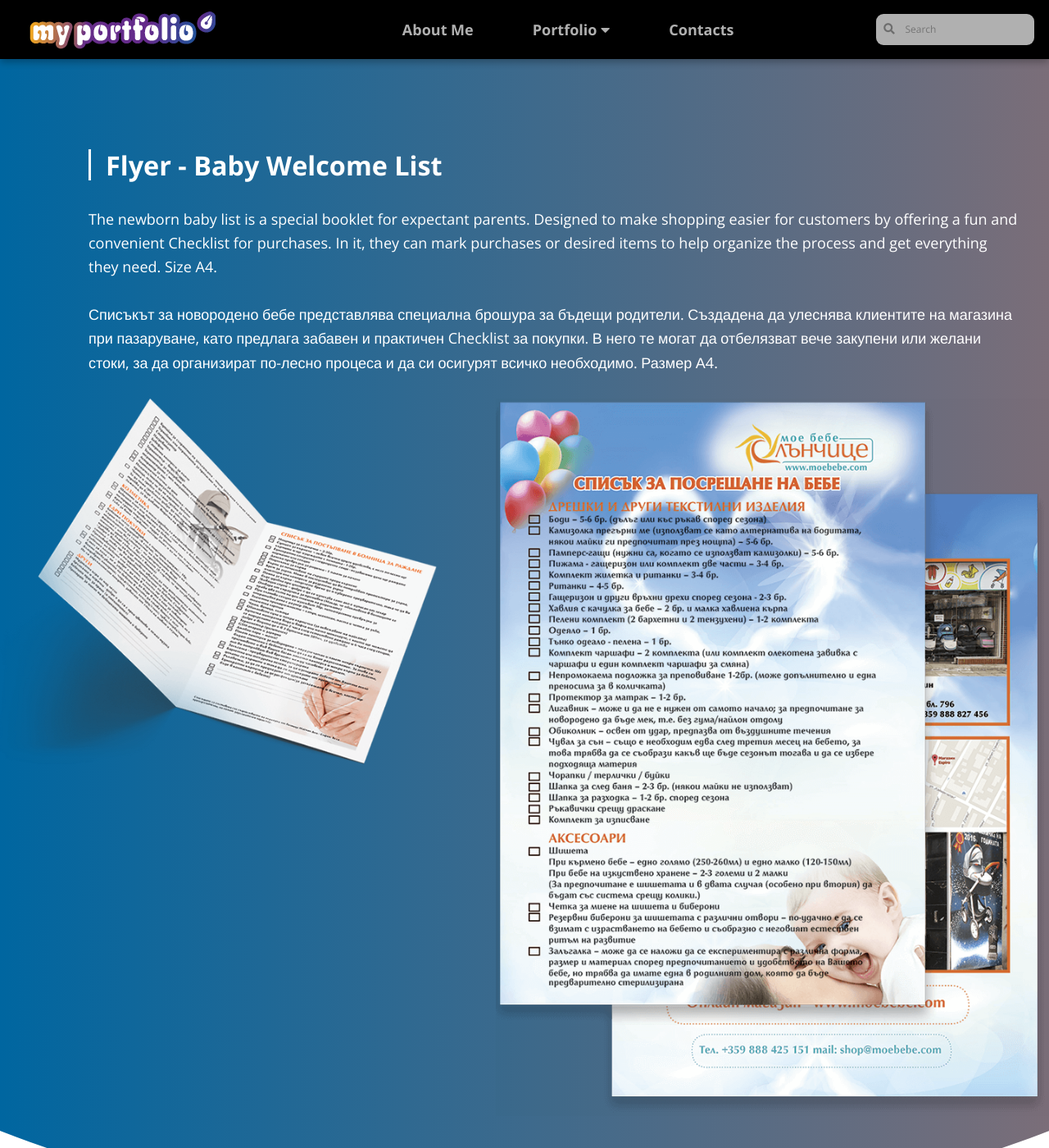
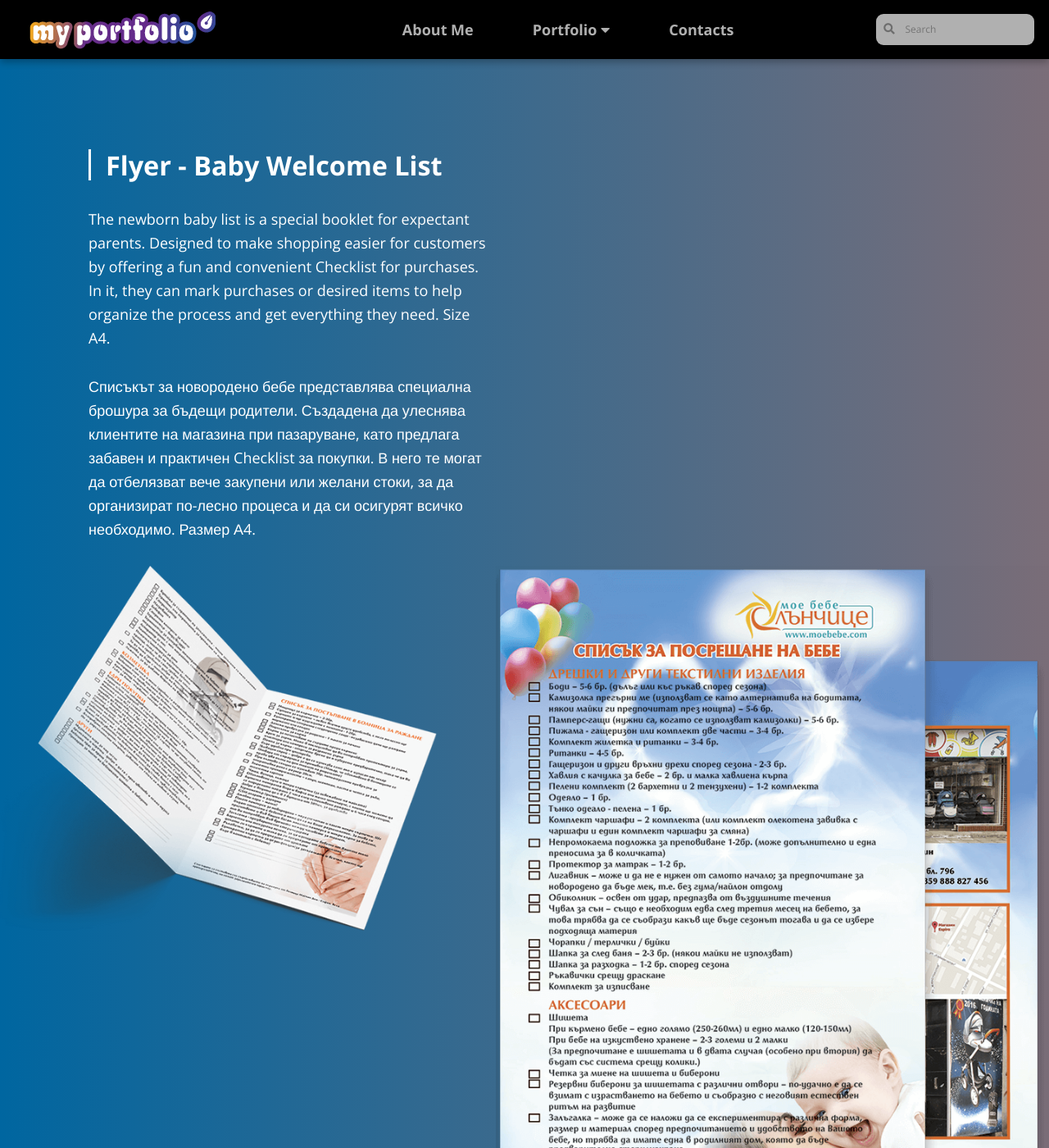
Before and after one commit to LiliyaMilanova/myportfolio, a Jekyll site: the page built from graphic-design-sunshane-shop.html, in a window 1280 px wide and 1400 px high, scrolled down 4320 px. Shown: the whole window at 82% size. Built offline with Jekyll 4.4.1, drawn with Linux system fonts in a browser that asks for light colours; nearby versions of some CDN libraries.

Commit message:
Update styles.css

```diff
--- a/css/styles.css
+++ b/css/styles.css
@@ -861,11 +861,8 @@ img.hover-shadow {
 }
 
 @media screen and (max-width: 1450px) {
-    .project-third-type > .blok-subtitle {
-        width: 100%;
-    }
 
-    .secondary-img {
+      .secondary-img {
         display: flex;
         justify-content: center;
     }
```
